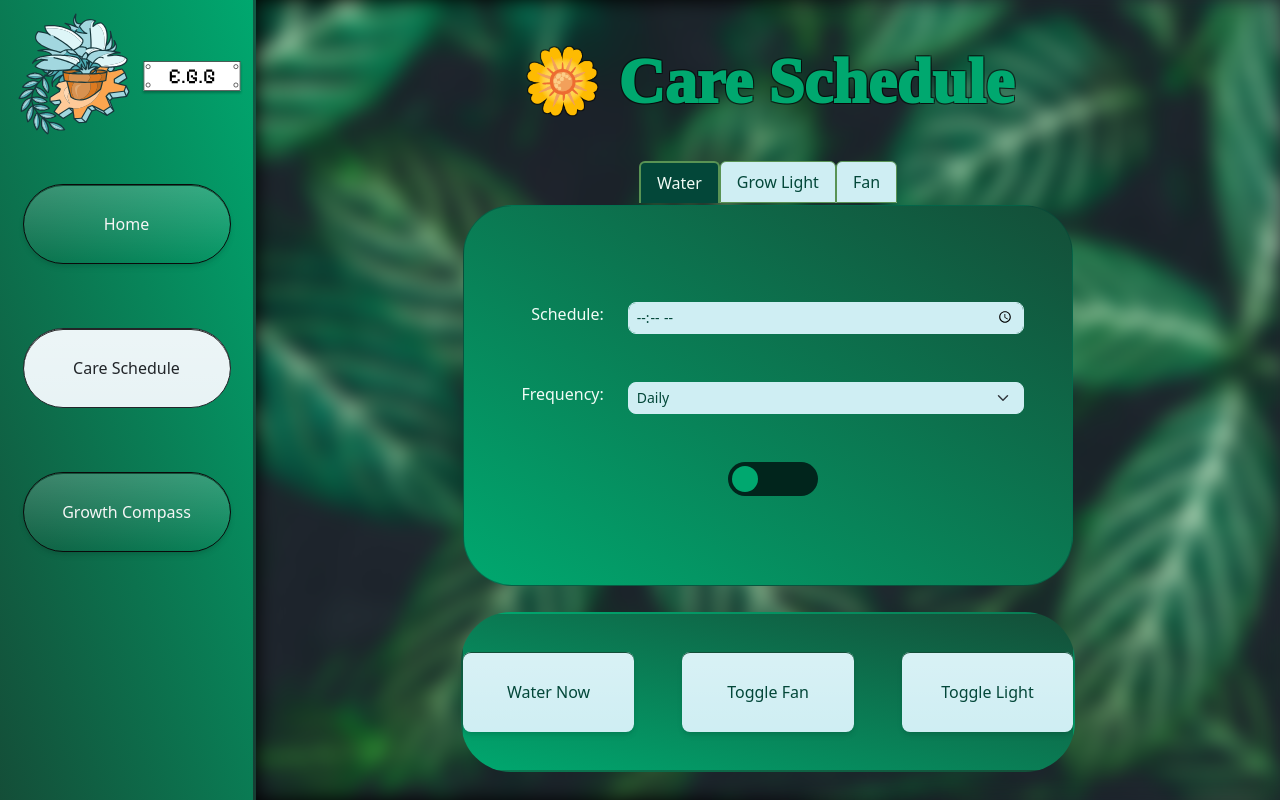
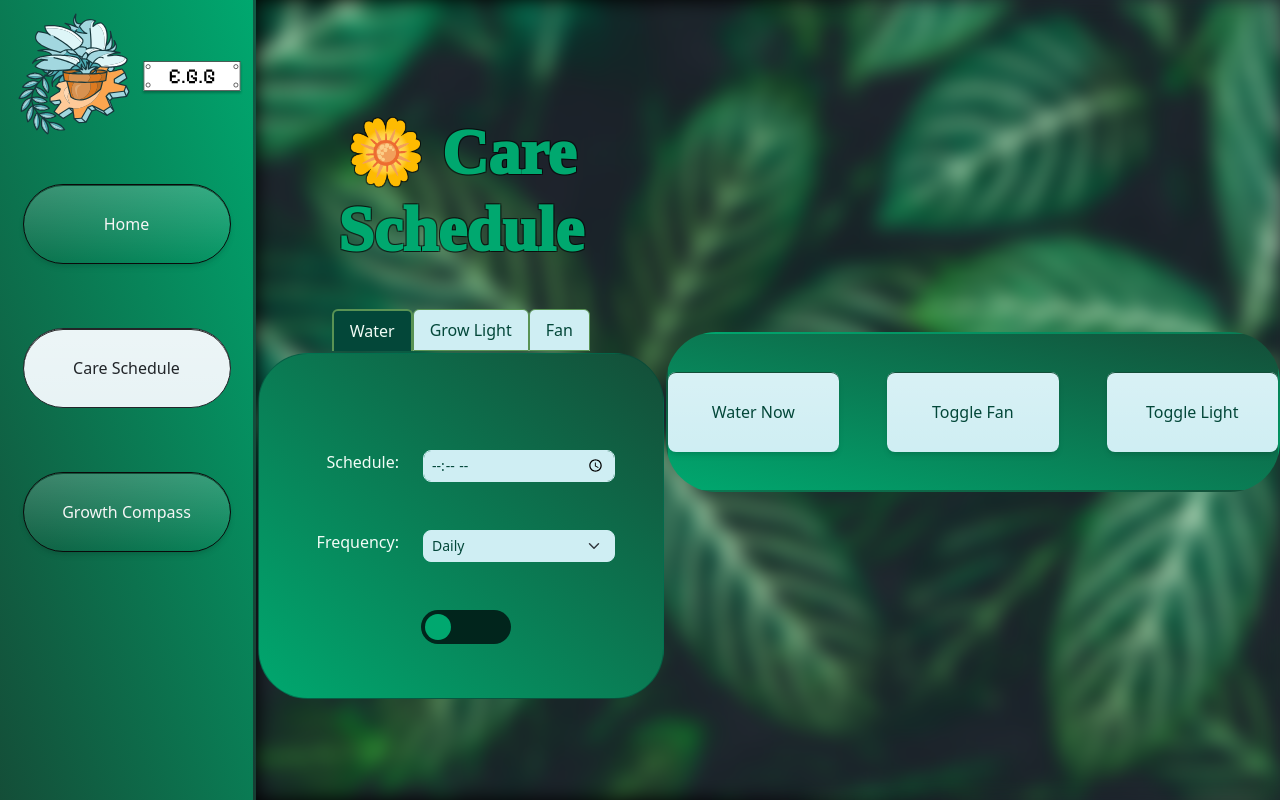
Before and after one commit to Koi-Fis/senior-design, a React (Vite) app in the folder egg/: page / in a window 1280 px wide. Built offline with nearby package versions, Linux system fonts and the light colour scheme; a web font is replaced by a local one.

Commit message:
changes to care page

```diff
--- a/egg/src/care-schedule/care-schedule.css
+++ b/egg/src/care-schedule/care-schedule.css
@@ -4,7 +4,6 @@
 .landing-page {
   position: relative;
   display: flex;
-  flex-direction: column;
   flex: 1;
   margin-left: 20vw;
   width: calc(100vw - 20vw);
```
Also changed, not shown: egg/src/care-schedule/water-scheduler.tsx (added, +12 -0 lines), egg/src/App.css (line endings or trailing spaces).
